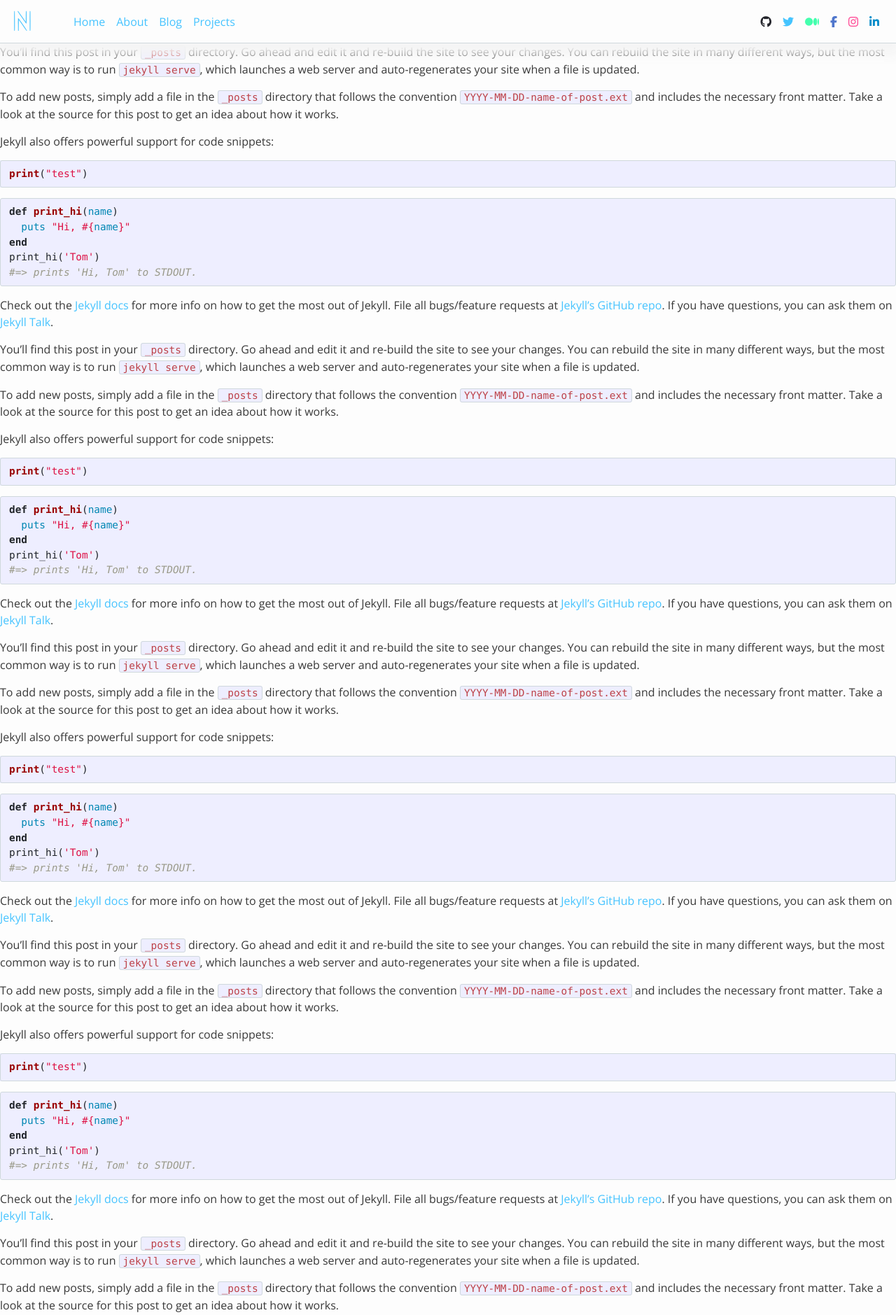
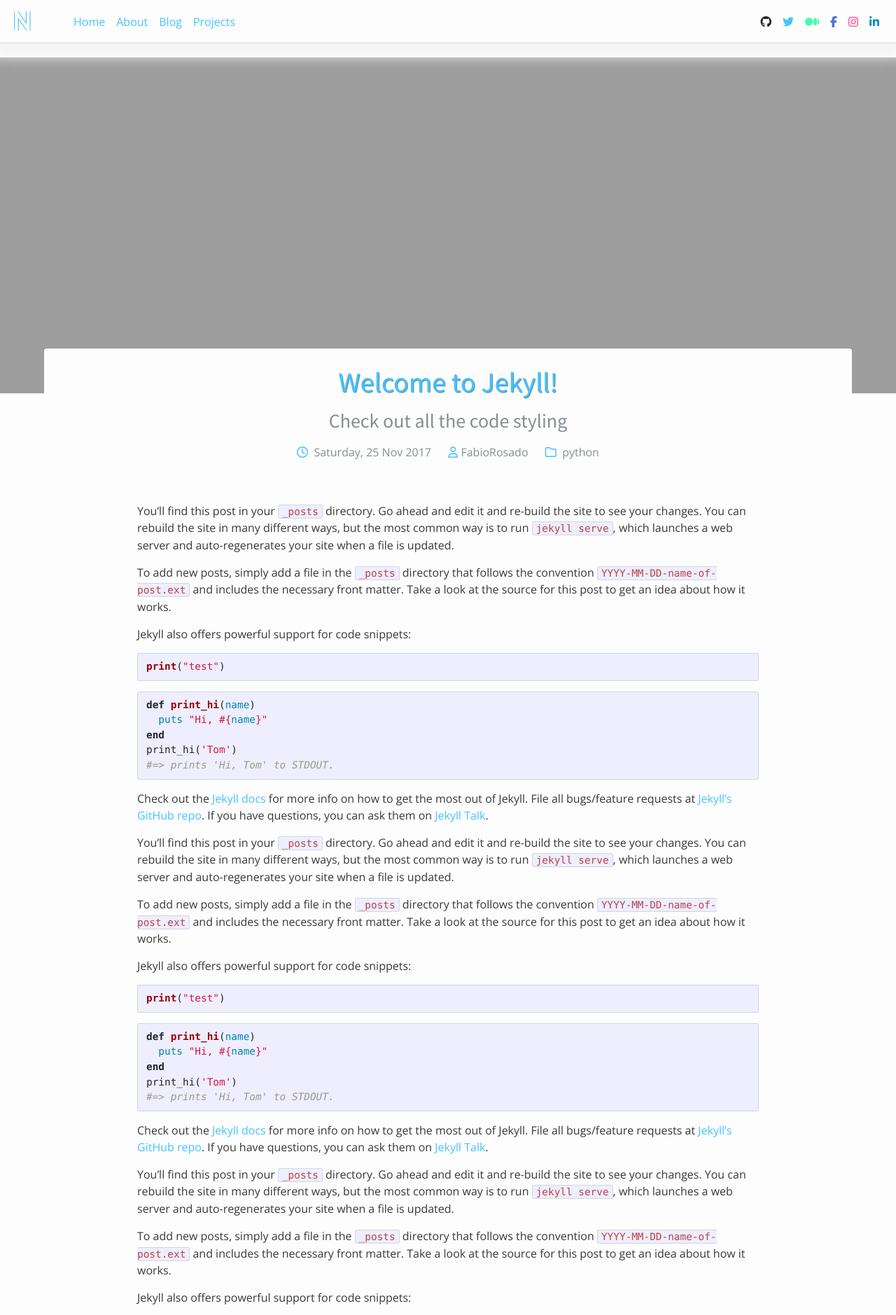
Before and after one commit to FabioRosado/Niebieski, a Jekyll site: the page built from _posts/2017-11-25-welcome-to-jekyll.md, in a window 1280 px wide. Shown: the top 1879 px of the page at 70% size. Built offline with Jekyll 4.4.1, drawn with Linux system fonts in a browser that asks for light colours; nearby versions of some CDN libraries; comment, search, counter and statistics services are not loaded.

Commit message:
Add Posts layout

```diff
--- a/_config.yml
+++ b/_config.yml
@@ -16,6 +16,7 @@
 title: Niebieski
 email: your-email@example.com
 description: A minimal site
+author: FabioRosado
 baseurl: "" # the subpath of your site, e.g. /blog
 url: "" # the base hostname & protocol for your site, e.g. http://example.com
 
--- a/_includes/footer.html
+++ b/_includes/footer.html
@@ -84,3 +84,4 @@
 <script src="https://code.jquery.com/jquery-3.2.1.slim.min.js" integrity="sha384-KJ3o2DKtIkvYIK3UENzmM7KCkRr/rE9/Qpg6aAZGJwFDMVNA/GpGFF93hXpG5KkN" crossorigin="anonymous"></script>
 <script src="https://cdnjs.cloudflare.com/ajax/libs/popper.js/1.12.3/umd/popper.min.js" integrity="sha384-vFJXuSJphROIrBnz7yo7oB41mKfc8JzQZiCq4NCceLEaO4IHwicKwpJf9c9IpFgh" crossorigin="anonymous"></script>
 <script src="https://maxcdn.bootstrapcdn.com/bootstrap/4.0.0-beta.2/js/bootstrap.min.js" integrity="sha384-alpBpkh1PFOepccYVYDB4do5UnbKysX5WZXm3XxPqe5iKTfUKjNkCk9SaVuEZflJ" crossorigin="anonymous"></script>
+<script type="text/javascript" src="//platform-api.sharethis.com/js/sharethis.js#property=5a3aa26d0c3a12001239dfa6&product=inline-share-buttons"></script>
--- a/_layouts/post.html
+++ b/_layouts/post.html
@@ -2,4 +2,42 @@
 layout: default
 ---
 
-{{ content }}
+<div class="img-fluid">
+  <img src="{{ site.url }}/assets/images/{{ page.image }}" alt="{{ page.title }}" style="z-index: 0; height: 500px; width: 100%; display: block; padding-top: 20px;">
+</div>
+
+<div class="container">
+  <div class="post-header text-center">
+    <h1 class="drop-shadow">{{ page.title }}</h1>
+    <h3 class="text-muted"> {{page.subtitle}}</h3>
+    <p class="text-muted">
+      {% assign date_format = site.minima.date_format | default: "%A, %-d %b %Y" %}
+      <i class="fa fa-clock-o" aria-hidden="true"></i> &nbsp;{{ page.date | date: date_format }} &emsp;
+      <i class="fa fa-user-o" aria-hidden="true"></i> {{site.author}} &emsp;
+      <i class="fa fa-folder-o" aria-hidden="true"></i> &nbsp;{{ page.categories }}
+    </p>
+  </div>
+
+  <div class="narrow">
+    {{ content }}
+
+    <div class="social">
+      <hr>
+        <div class="sharethis-inline-share-buttons"></div>
+      <hr>
+        <div id="disqus_thread"></div>
+        <script type="text/javascript">
+          /* * * CONFIGURATION VARIABLES: EDIT BEFORE PASTING INTO YOUR WEBPAGE * * */
+          function disqus_config() { this.experiment.enable_scroll_container = true; }
+          var disqus_shortname = "{{ site.disqus_username }}"; // required: replace example with your forum shortname
+          /* * * DON'T EDIT BELOW THIS LINE * * */
+          (function() {
+            var dsq = document.createElement('script'); dsq.type = 'text/javascript'; dsq.async = true;
+            dsq.src = '//' + disqus_shortname + '.disqus.com/embed.js';
+            (document.getElementsByTagName('head')[0] || document.getElementsByTagName('body')[0]).appendChild(dsq);
+          })();
+        </script>
+        <noscript>Please enable JavaScript to view the <a href="https://disqus.com/?ref_noscript" rel="nofollow">comments powered by Disqus.</a></noscript>
+    </div>
+  </div>
+</div>
--- a/_posts/2017-11-25-welcome-to-jekyll.md
+++ b/_posts/2017-11-25-welcome-to-jekyll.md
@@ -1,6 +1,7 @@
 ---
 layout: post
 title:  "Welcome to Jekyll!"
+subtitle: Check out all the code styling
 date:   2017-11-25 11:04:12 +0000
 categories: python
 image: kevin-392517.jpg
--- a/_sass/niebieski/_base.scss
+++ b/_sass/niebieski/_base.scss
@@ -48,6 +48,11 @@ h1, h2, h3, h4, h5, h6 {
 
 .drop-shadow {
   text-shadow: 1px 1px 1px #02547bb3;
+}
+
+hr {
+  margin-top: $spacing-unit / 2;
+  margin-bottom: $spacing-unit / 2;
 }
 
 
--- a/_sass/niebieski/_layout.scss
+++ b/_sass/niebieski/_layout.scss
@@ -149,3 +149,26 @@
     }
 
 }
+
+.post-header {
+    z-index: 3 !important;
+    margin-top: -4rem;
+    border-radius: 4px;
+    padding-top: $padding-unit;
+    margin-left: -2%;
+    margin-right: -2%;
+    background:  $background-color;
+    position: relative;
+    margin-bottom: $spacing-unit * 2;
+
+    .fa {
+        color: $brand-color;
+    }
+}
+
+.narrow {
+    margin-right: auto;
+    margin-left: auto;
+    padding-left: 10%;
+    padding-right: 10%;
+}
```
